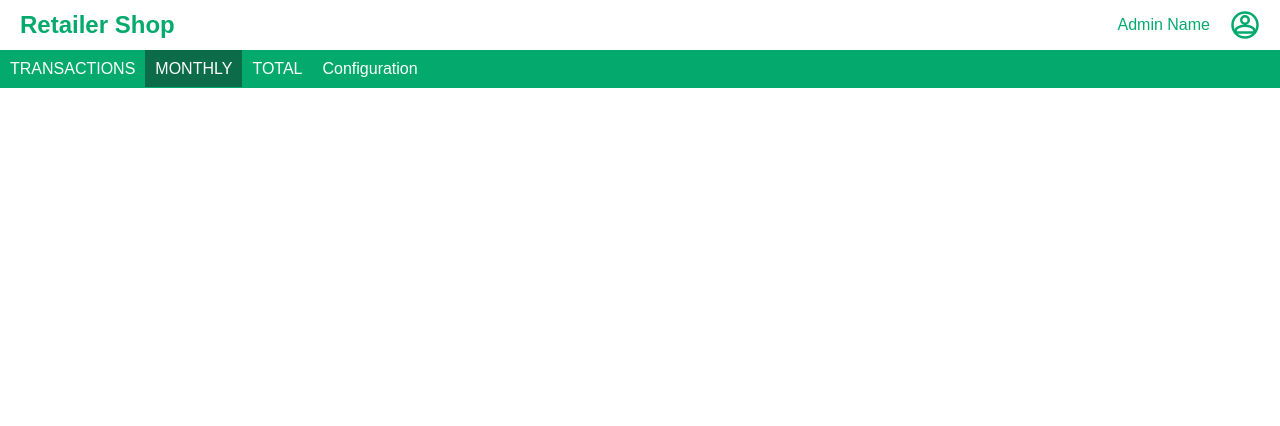
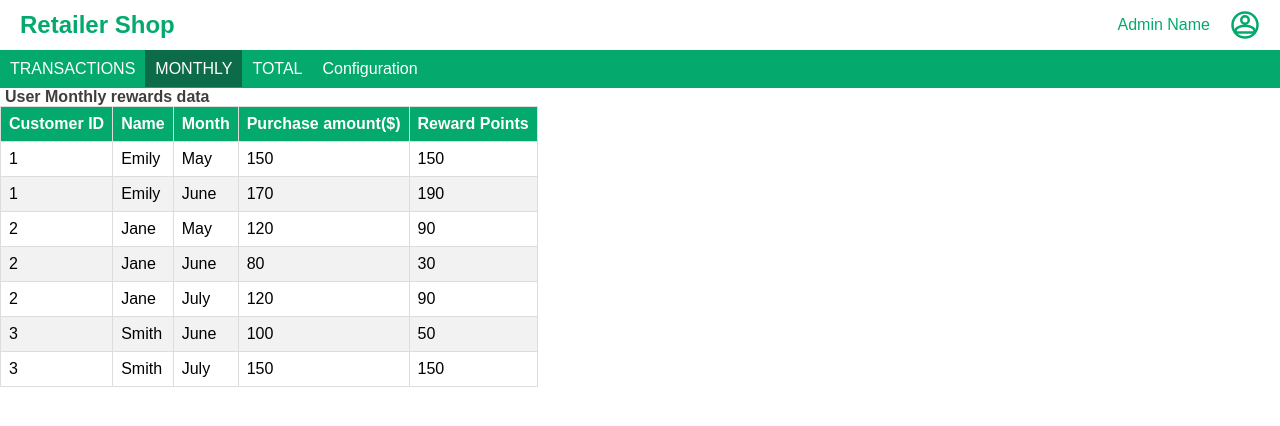
Before and after one commit to aditya-vardhan/rewards, a React (Create React App) app: page /monthly in a window 1280 px wide. Shown: the top 426 px of the page. Built offline with nearby package versions, Linux system fonts and the light colour scheme.

Commit message:
progress

```diff
--- /dev/null
+++ b/src/App.css
@@ -0,0 +1,36 @@
+
+.floatLeft { width: 50%; float: left; }
+.floatRight {width: 50%; float: left; }
+
+table {
+  font-family: arial, sans-serif;
+  border-collapse: collapse;
+}
+
+td,
+th {
+  border: 1px solid #dddddd;
+  text-align: left;
+  padding: 8px;
+}
+
+.table-header {
+  padding-left: 5px;
+  font-weight: 700;
+  color: #403d3d;
+}
+table {
+  border-collapse: collapse;
+}
+
+th, td {
+  text-align: left;
+  padding: 8px;
+}
+
+tr:nth-child(even){background-color: #f2f2f2}
+
+th {
+  background-color: #04AA6D;
+  color: white;
+}
--- a/src/App.js
+++ b/src/App.js
@@ -1,14 +1,19 @@
 import { Route, Routes } from 'react-router-dom';
 import Header from './components/Header';
-import RewardsContainer from './containers/RewardsContainer';
 import Configuration from './components/Configuration';
+import TransactionRewards from './components/TransactionRewards';
+import MonthlyRewards from './components/MonthlyRewards';
+import TotalRewards from './components/TotalRewards';
+import './App.css'
 
 function App() {
   return (
     <div className="App">
       <Header />
       <Routes>
-        <Route path='/' element={<RewardsContainer />} />
+        <Route path='/' element={<TransactionRewards />} />
+        <Route path='/monthly' element={<MonthlyRewards />} />
+        <Route path='/total' element={<TotalRewards />} />
         <Route path='/configure' element={<Configuration />} />
       </Routes>
     </div>
--- a/src/components/MonthlyRewards.js
+++ b/src/components/MonthlyRewards.js
@@ -0,0 +1,68 @@
+import { useEffect, useState } from 'react';
+import PurchaseDataService from '../services/PurchaseDataService';
+import { getMonthlyRewardsData, sortByName } from './RewardUtils';
+import logger from '../logger';
+
+function MonthlyRewards() {
+  const [rewardsData, setRewardsData] = useState([]);
+  const [error, setError] = useState(null);
+
+  const getPurchaseData = async () => {
+    try {
+      const purchaseDataResponse = await PurchaseDataService('mock');
+      const rewardsInfo = getMonthlyRewardsData(purchaseDataResponse.result.data);
+      setRewardsData(rewardsInfo);
+    } catch (error) {
+      logger.error(error);
+      setError(error);
+    }
+  };
+
+  useEffect(() => {
+    getPurchaseData();
+  }, []);
+
+  const showMonthlyRewards = (monthlyRewards) => {
+    if(!monthlyRewards) return <></>;
+    return [...monthlyRewards]?.sort(sortByName).map((row, key) => {
+      return (
+        <tr key={key}>
+          <td>{row.customer_id}</td>
+          <td>{row.customer_name}</td>
+          <td>{row.month}</td>
+          <td>{row.txnAmount}</td>
+          <td>{row.reward}</td>
+        </tr>
+      );
+    })
+  }
+
+
+  if (error) {
+    return <p>{error.message}</p>
+  }
+
+  return (
+    <>
+      <div className=''>
+        <div className='table-header monthly-rewards'>User Monthly rewards data</div>
+        <table>
+          <thead>
+            <tr>
+              <th>Customer ID</th>
+              <th>Name</th>
+              <th>Month</th>
+              <th>Purchase amount($)</th>
+              <th>Reward Points</th>
+            </tr>
+          </thead>
+          <tbody>
+            {showMonthlyRewards(rewardsData)}
+          </tbody>
+        </table>
+      </div>
+    </>
+  );
+}
+
+export default MonthlyRewards;
--- a/src/components/RewardUtils.js
+++ b/src/components/RewardUtils.js
@@ -2,7 +2,6 @@ import moment from 'moment';
 import logger from '../logger';
 
 export const generateRewardsData = (purchaseData) => {
-  const today = moment();
   const rewardsData = purchaseData.reduce(
     (acm, txn) => {
       // txn should be over 50$ to receive reward
@@ -11,6 +10,15 @@ export const generateRewardsData = (purchaseData) => {
       }
       // if txn is above 100$ user receives 2 reward points above 50  + 1 reward point between 50 to 100$
       const reward = txn.price > 100 ? (txn.price - 100) * 2 + 50 : txn.price - 50;
+
+      const validTransaction = {
+        customer_name: txn.customer_name,
+        date: moment(txn.purchased_date).format("MMM Do"),
+        txnAmount: txn.price,
+        reward: reward,
+        txnId: txn.transaction_id
+      }
+      acm.userTransactions.push(validTransaction);
 
       const purchaseMonth = moment(txn.purchased_date).format('MMMM');
 
@@ -60,3 +68,122 @@ export const generateRewardsData = (purchaseData) => {
   logger.log('Generated rewards data: ', rewardsData);
   return rewardsData;
 };
+
+
+export const getUserRewardsData = (purchaseData) => {
+  const rewardsData = purchaseData.reduce(
+    (acm, txn) => {
+      // txn should be over 50$ to receive reward
+      if (txn.price <= 50) {
+        return acm;
+      }
+      // if txn is above 100$ user receives 2 reward points above 50  + 1 reward point between 50 to 100$
+      const reward = txn.price > 100 ? (txn.price - 100) * 2 + 50 : txn.price - 50;
+
+      const validTransaction = {
+        customer_name: txn.customer_name,
+        date: moment(txn.purchased_date).format("MMM Do"),
+        txnAmount: txn.price,
+        reward: reward,
+        txnId: txn.transaction_id
+      }
+      acm.push(validTransaction);
+
+
+      return acm;
+    },
+    []
+  );
+  logger.log('Generated rewards data: ', rewardsData);
+  return rewardsData;
+};
+
+export const getMonthlyRewardsData = (purchaseData) => {
+  const rewardsData = purchaseData.reduce(
+    (acm, txn) => {
+      // txn should be over 50$ to receive reward
+      if (txn.price <= 50) {
+        return acm;
+      }
+      // if txn is above 100$ user receives 2 reward points above 50  + 1 reward point between 50 to 100$
+      const reward = txn.price > 100 ? (txn.price - 100) * 2 + 50 : txn.price - 50;
+
+
+      const purchaseMonth = moment(txn.purchased_date).format('MMMM');
+
+      const monthlyRewardIndex = acm.findIndex(
+        (data) => data.customer_name === txn.customer_name && data.month === purchaseMonth
+      );
+
+      // if reward details already exist for a given month
+      if (monthlyRewardIndex !== -1) {
+        acm[monthlyRewardIndex].reward += reward;
+        acm[monthlyRewardIndex].txnAmount += txn.price;
+        acm[monthlyRewardIndex].eligibleTxns += 1;
+      } else {
+        const userMonthlyReward = {
+          customer_id: txn.customer_id,
+          customer_name: txn.customer_name,
+          month: purchaseMonth,
+          txnAmount: txn.price,
+          reward: reward,
+          eligibleTxns: 1
+        };
+        acm.push(userMonthlyReward);
+      }
+
+
+      return acm;
+    },
+   []
+  );
+  logger.log('Generated rewards data: ', rewardsData);
+  return rewardsData;
+};
+
+
+export const getTotalRewardsData = (purchaseData) => {
+  const rewardsData = purchaseData.reduce(
+    (acm, txn) => {
+      // txn should be over 50$ to receive reward
+      if (txn.price <= 50) {
+        return acm;
+      }
+      // if txn is above 100$ user receives 2 reward points above 50  + 1 reward point between 50 to 100$
+      const reward = txn.price > 100 ? (txn.price - 100) * 2 + 50 : txn.price - 50;
+
+      const totalRewardsIndex = acm.findIndex((data) => data.customer_name === txn.customer_name);
+
+      // if reward details already exist for current user
+      if (totalRewardsIndex !== -1) {
+        acm[totalRewardsIndex].reward += reward;
+        acm[totalRewardsIndex].txnAmount += txn.price;
+        acm[totalRewardsIndex].eligibleTxns += 1;
+      } else {
+        const userTotalReward = {
+          customer_id: txn.customer_id,
+          customer_name: txn.customer_name,
+          txnAmount: txn.price,
+          reward: reward,
+          eligibleTxns: 1
+        };
+        acm.push(userTotalReward);
+      }
+
+      return acm;
+    },
+    []
+  );
+  logger.log('Generated rewards data: ', rewardsData);
+  return rewardsData;
+};
+
+export const sortByName = (a, b) => {
+  if (a.customer_name < b.customer_name) {
+    return -1;
+  }
+  if (a.customer_name > b.customer_name) {
+    return 1;
+  }
+  return 0;
+};
--- a/src/components/TotalRewards.js
+++ b/src/components/TotalRewards.js
@@ -0,0 +1,68 @@
+import { useEffect, useState } from 'react';
+import PurchaseDataService from '../services/PurchaseDataService';
+import { getTotalRewardsData, sortByName } from './RewardUtils';
+import logger from '../logger';
+
+function TotalRewards() {
+  const [rewardsData, setRewardsData] = useState([]);
+  const [error, setError] = useState(null);
+
+  const getPurchaseData = async () => {
+    try {
+      const purchaseDataResponse = await PurchaseDataService('mock');
+      const rewardsInfo = getTotalRewardsData(purchaseDataResponse.result.data);
+      setRewardsData(rewardsInfo);
+    } catch (error) {
+      logger.error(error);
+      setError(error);
+    }
+  };
+
+  useEffect(() => {
+    getPurchaseData();
+  }, []);
+
+
+  const showTotalUserRewards = (totalUserRewards) => {
+    if(!totalUserRewards) return <></>;
+    return totalUserRewards?.map((row, key) => {
+      return (
+        <tr key={key}>
+          <td>{row.customer_id}</td>
+          <td>{row.customer_name}</td>
+          <td>{row.txnAmount}</td>
+          <td>{row.eligibleTxns}</td>
+          <td>{row.reward}</td>
+        </tr>
+      );
+    })
+  }
+
+  if (error) {
+    return <p>{error.message}</p>
+  }
+
+  return (
+    <>
+      <div className=''>
+        <div className='table-header total-rewards'>User total purchase rewards data</div>
+        <table>
+          <thead>
+            <tr>
+              <th>Customer ID</th>
+              <th>Name</th>
+              <th>Purchase amount($)</th>
+              <th>Transactions</th>
+              <th>Reward Points</th>
+            </tr>
+          </thead>
+          <tbody>
+            {showTotalUserRewards(rewardsData)}
+          </tbody>
+        </table>
+      </div>
+    </>
+  );
+}
+
+export default TotalRewards;
--- a/src/components/TransactionRewards.js
+++ b/src/components/TransactionRewards.js
@@ -1,17 +1,16 @@
 import { useEffect, useState } from 'react';
 import PurchaseDataService from '../services/PurchaseDataService';
-import './TransactionRewards.css';
-import { generateRewardsData } from './RewardUtils';
+import { getUserRewardsData, sortByName } from './RewardUtils';
 import logger from '../logger';
 
 function TransactionRewards() {
-  const [rewardsData, setRewardsData] = useState({});
+  const [rewardsData, setRewardsData] = useState([]);
   const [error, setError] = useState(null);
 
   const getPurchaseData = async () => {
     try {
       const purchaseDataResponse = await PurchaseDataService('mock');
-      const rewardsInfo = generateRewardsData(purchaseDataResponse.result.data);
+      const rewardsInfo = getUserRewardsData(purchaseDataResponse.result.data);
       setRewardsData(rewardsInfo);
     } catch (error) {
       logger.error(error);
@@ -19,44 +18,21 @@ function TransactionRewards() {
     }
   };
 
-  const sortByName = (a, b) => {
-    if (a.customer_name < b.customer_name) {
-      return -1;
-    }
-    if (a.customer_name > b.customer_name) {
-      return 1;
-    }
-    return 0;
-  };
 
   useEffect(() => {
     getPurchaseData();
   }, []);
 
-  const showMonthlyRewards = (monthlyRewards) => {
-    if(!monthlyRewards) return <></>;
-    return [...monthlyRewards]?.sort(sortByName).map((row, key) => {
+
+  const showTransactions = (userTransactions) => {
+    if(!userTransactions) return <></>;
+    return [...userTransactions]?.sort(sortByName).map((row, key) => {
       return (
         <tr key={key}>
-          <td>{row.customer_id}</td>
           <td>{row.customer_name}</td>
-          <td>{row.month}</td>
+          <td>{row.date}</td>
+          <td>{row.txnId}</td>
           <td>{row.txnAmount}</td>
-          <td>{row.reward}</td>
-        </tr>
-      );
-    })
-  }
-
-  const showTotalUserRewards = (totalUserRewards) => {
-    if(!totalUserRewards) return <></>;
-    return totalUserRewards?.map((row, key) => {
-      return (
-        <tr key={key}>
-          <td>{row.customer_id}</td>
-          <td>{row.customer_name}</td>
-          <td>{row.txnAmount}</td>
-          <td>{row.eligibleTxns}</td>
           <td>{row.reward}</td>
         </tr>
       );
@@ -69,8 +45,8 @@ function TransactionRewards() {
 
   return (
     <>
-      <div className='floatLeft'>
-        <div className='table-header monthly-rewards'>User Monthly rewards data</div>
+      <div className=''>
+        <div className='table-header monthly-rewards'>User individual rewards data</div>
         <table>
           <thead>
             <tr>
@@ -82,24 +58,7 @@ function TransactionRewards() {
             </tr>
           </thead>
           <tbody>
-            {showMonthlyRewards(rewardsData.monthlyUserRewards)}
-          </tbody>
-        </table>
-      </div>
-      <div className='floatRight'>
-        <div className='table-header total-rewards'>User total purchase rewards data</div>
-        <table>
-          <thead>
-            <tr>
-              <th>Customer ID</th>
-              <th>Name</th>
-              <th>Purchase amount($)</th>
-              <th>Transactions</th>
-              <th>Reward Points</th>
-            </tr>
-          </thead>
-          <tbody>
-            {showTotalUserRewards(rewardsData.totalUserRewards)}
+            {showTransactions(rewardsData)}
           </tbody>
         </table>
       </div>
```
